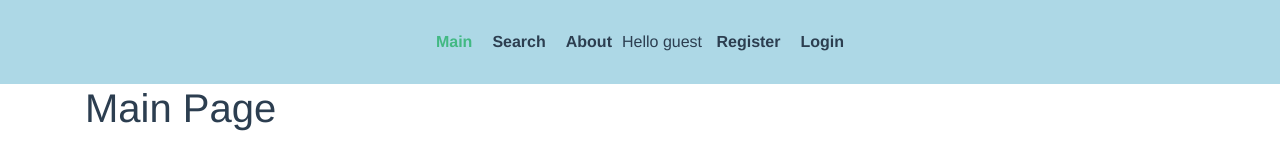
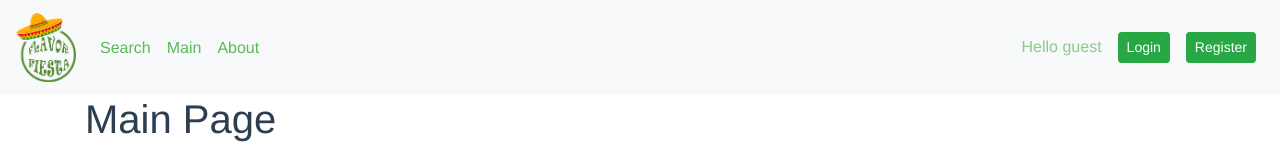
Before and after one commit to Web-Development-Environments-2023/assignment3_3-324474857_208649913, a Vue app: page /about in a window 1280 px wide. Shown: the top 145 px of the page. Built offline with nearby package versions, Linux system fonts and the light colour scheme; no server answers.

Commit message:
navbar edit

```diff
--- a/public/index.html
+++ b/public/index.html
@@ -21,4 +21,5 @@
     <div id="app"></div>
     <!-- built files will be auto injected -->
   </body>
+
 </html>
--- a/src/App.vue
+++ b/src/App.vue
@@ -1,23 +1,42 @@
 <template>
   <div id="app">
-    <div id="nav">
-      <router-link class="nav_btn" :to="{ name: 'main' }">Main</router-link>
-      <router-link class="nav_btn" :to="{ name: 'search' }">Search</router-link>
-      <router-link class="nav_btn" :to="{ name: 'about' }">About</router-link>
-      <span v-if="!$root.store.username">
-        Hello guest
-        <router-link class="nav_btn" :to="{ name: 'register' }">Register</router-link>
-        <router-link class="nav_btn" :to="{ name: 'login' }">Login</router-link>
-      </span>
-      <span v-else>
-        <select v-model="selectedOption" @change="navigateToOption">
-          <option value="option1">My favorite recipes</option>
-          <option value="option2">My recipes</option>
-          <option value="option3">My family recipes</option>
-        </select>
-        {{ $root.store.username }}: <button @click="logout">Logout</button>
-      </span>
-    </div>
+    <b-navbar toggleable="lg" type="dark" variant="light">
+       <b-navbar-brand><img class="logo" :src="logo" alt="logo Icon" width="60" /></b-navbar-brand>
+      <b-navbar-toggle target="nav-collapse"></b-navbar-toggle>
+      <b-collapse id="nav-collapse" is-nav>
+        <b-navbar-nav>
+          <b-nav-item><router-link class="nav_link" :to="{ name: 'search' }">Search</router-link></b-nav-item>
+          <b-nav-item><router-link class="nav_link" :to="{ name: 'main' }">Main</router-link></b-nav-item>
+          <b-nav-item><router-link class="nav_link" :to="{ name: 'about' }">About</router-link></b-nav-item>
+        </b-navbar-nav>
+
+        <!-- Right aligned nav items -->
+        <b-navbar-nav class="ml-auto">
+          <b-nav-item-dropdown v-if="$root.store.username" right>
+            <!-- Using 'button-content' slot -->
+            <template #button-content >
+              <em style="color:rgba(91, 184, 91, 0.704);">{{ $root.store.username }}<i class="bi bi-caret-down-fill ml-2" ></i></em>
+            </template>
+            <b-dropdown-item ><router-link class="nav_link" :to="{ name: 'myFavoriteRecipes' }">My favorite
+                recipes</router-link></b-dropdown-item>
+            <b-dropdown-item><router-link class="nav_link" :to="{ name: 'myRecipes' }">My
+                recipes</router-link></b-dropdown-item>
+            <b-dropdown-item><router-link class="nav_link" :to="{ name: 'myFamilyRecipes' }">My family
+                recipes</router-link></b-dropdown-item>
+          </b-nav-item-dropdown>
+          <b-button v-if="$root.store.username" variant="success" size="sm" class="my-2 my-sm-1 ml-2 mr-2" @click="logout">Logout</b-button>
+          <b-nav-item v-if="!$root.store.username">
+            <span v-if="!$root.store.username" style="color:rgba(91, 184, 91, 0.704);">Hello guest</span>
+            <b-button size="sm" class="my-2 my-sm-0 ml-3" variant="success">
+              <router-link class="nav_btn" :to="{ name: 'login' }">Login</router-link>
+            </b-button>
+            <b-button size="sm" class="my-2 my-sm-0 ml-3" variant="success">
+              <router-link class="nav_btn" :to="{ name: 'register' }">Register</router-link>
+            </b-button>
+          </b-nav-item>
+        </b-navbar-nav>
+      </b-collapse>
+    </b-navbar>
     <router-view />
   </div>
 </template>
@@ -27,7 +46,9 @@ export default {
   name: "App",
   data() {
     return {
-      selectedOption: "select"
+      selectedOption: "select",
+      logo:require('@/assets/logo.png'),
+
     };
   },
   methods: {
@@ -47,8 +68,8 @@ export default {
       this.$router.push("/").catch(() => {
         this.$forceUpdate();
       });
-    }
-  }
+    },
+  },
 };
 </script>
 
@@ -63,28 +84,26 @@ export default {
   min-height: 100vh;
 }
 
-#nav {
-  padding: 30px;
-  width: 100%;
-  background-color: lightblue;
-  display: flex;
-  justify-content: center;
-  text-align: center;
-  align-content: center;
-  align-items: center;
+.nav_link {
+
+  color: rgb(91, 184, 91);
+  transition: ease-in-out .1s;
 }
 
 .nav_btn{
-  margin-left: 10px;
-  margin-right: 10px;
+  color: white;
 }
 
-#nav a {
-  font-weight: bold;
-  color: #2c3e50;
+.nav_btn:hover{
+  color: white;
+  text-decoration: none;
 }
 
-#nav a.router-link-exact-active {
-  color: #42b983;
+
+.nav_link:hover{
+  color: rgb(50, 108, 50);
+  text-decoration: none;
 }
+
+
 </style>
```
Also changed, not shown: src/assets/logo.png.
